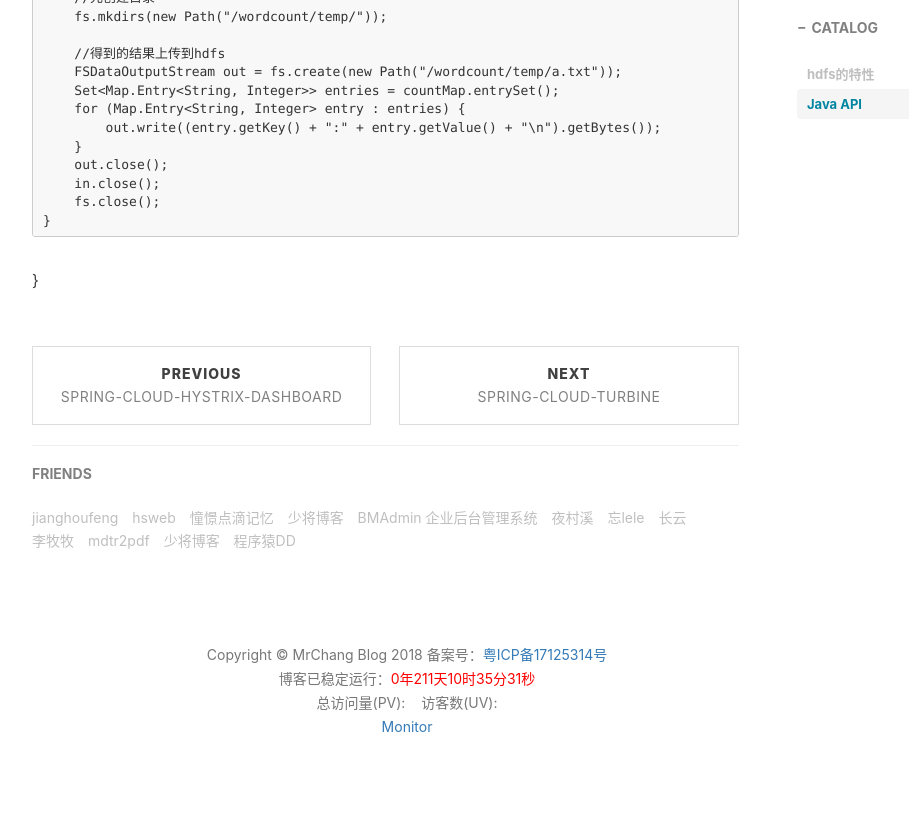
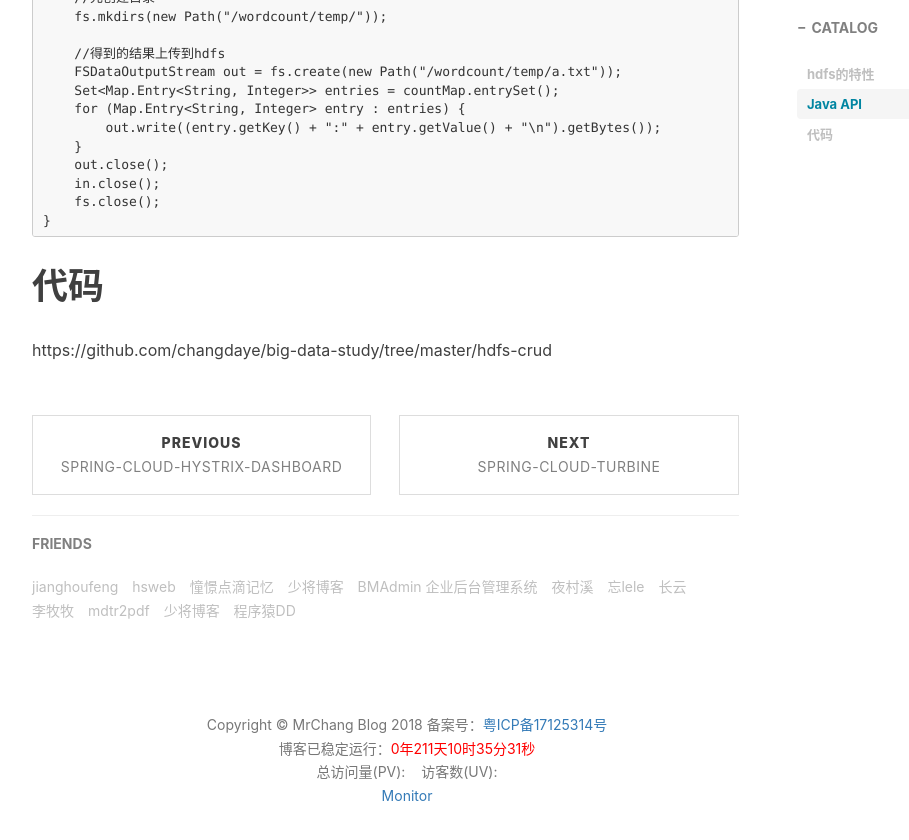
Before and after one commit to ncic-ict/changdaye.github.io, a Jekyll site: the page built from _posts/2018-04-04-hadoop hdfs java代码.md, in a window 1280 px wide and 900 px high, scrolled down 4663 px. Shown: the top 840 px of the window, without its empty margins (233-1142 px from the left). Built offline with Jekyll 4.4.1, drawn with Linux system fonts in a browser that asks for light colours; nearby versions of some CDN libraries; comment, search, counter and statistics services are not loaded.

Commit message:
增加代码地址

```diff
--- a/_posts/2018-04-04-hadoop hdfs java代码.md
+++ b/_posts/2018-04-04-hadoop hdfs java代码.md
@@ -239,4 +239,6 @@ pom 引入依赖
         fs.close();
     }
 
-}
+# 代码
+
+  https://github.com/changdaye/big-data-study/tree/master/hdfs-crud
```
